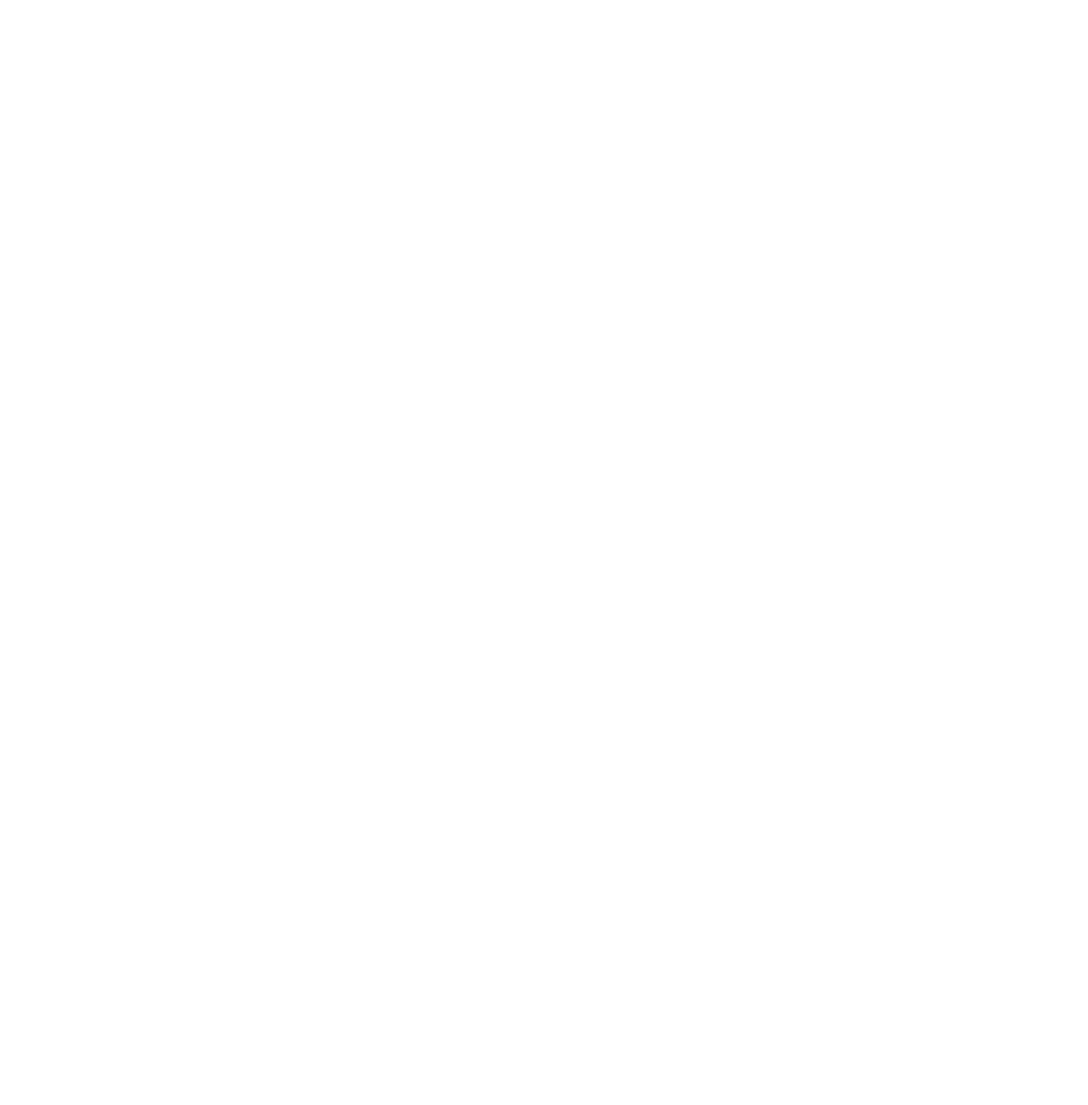
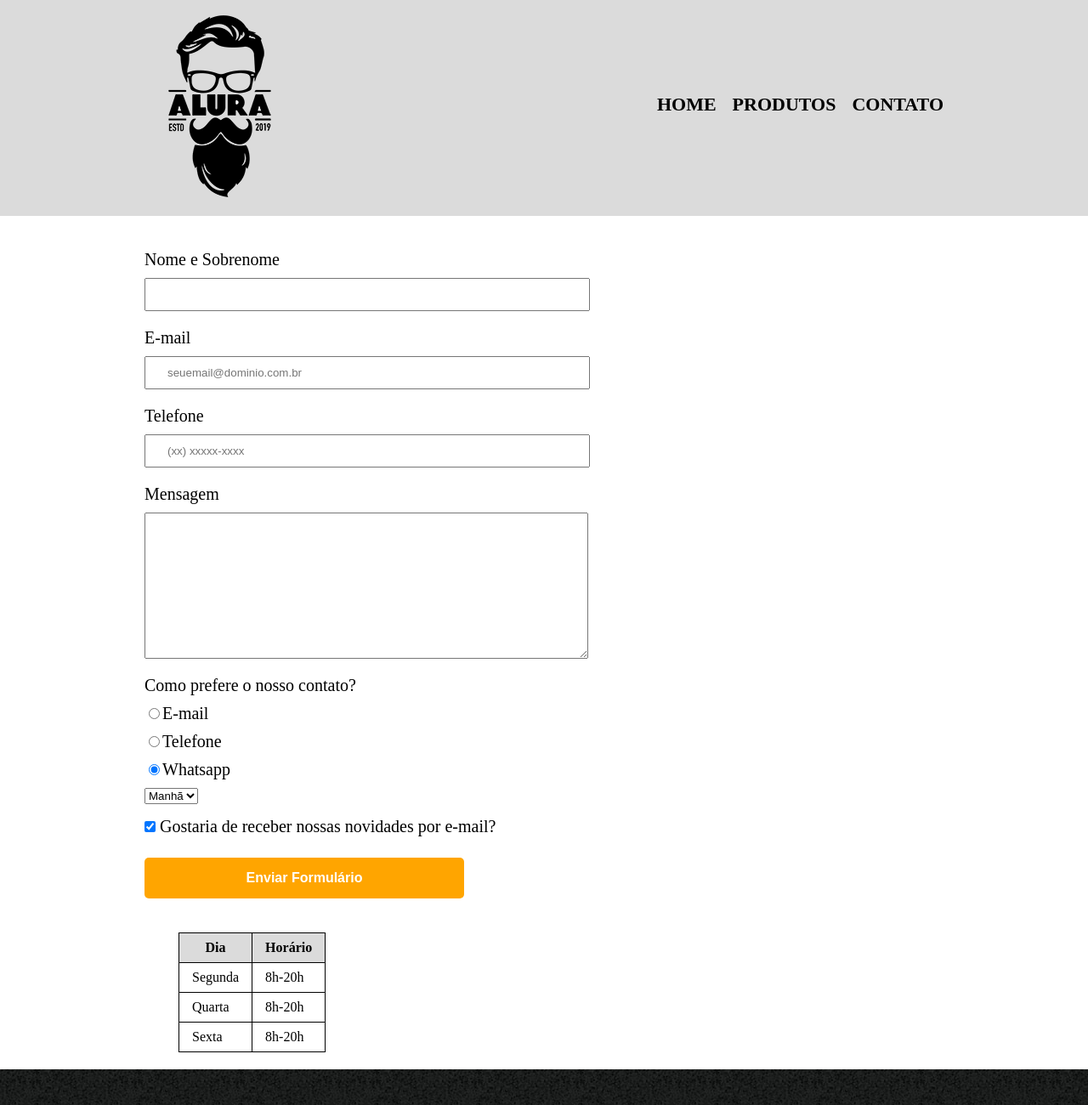
Before and after one commit to leandroVeloso/HTML5_Alura, a plain HTML site: page Contato.html in a window 1280 px wide. Shown: the top 1300 px of the page at 85% size. Before the commit the page ends 800 px from the top, so only its background shows below. Drawn offline with Linux system fonts and the light colour scheme.

Commit message:
Curso 201309 HTML5 Alura - Tabela/Formulário

```diff
--- a/Contato.html
+++ b/Contato.html
@@ -0,0 +1,101 @@
+<!DOCTYPE html>
+<html lang="pt-br">
+<head>
+    <meta charset='utf-8'>
+    <!-- <meta http-equiv='X-UA-Compatible' content='IE=edge'> -->
+    <title>Contato</title>
+    <!-- <meta name='viewport' content='width=device-width, initial-scale=1'> -->
+    <link rel='stylesheet' type='text/css' media='screen' href='reset.css'>
+    <link rel='stylesheet' type='text/css' media='screen' href='style.css'>
+    <!-- <script src='main.js'></script> -->
+</head>
+<body>
+    <header>
+        <div class="caixa">
+
+            <h1><img src="logo.png" alt="Logo da barbearia alura"></h1>
+            <nav>
+                <ul>
+                    <li><a href="Index.html">Home</a></li>
+                    <li><a href="Produtos.html">Produtos</a></li>
+                    <li><a href="Contato.html">Contato</a></li>
+                </ul>
+            </nav>
+        </div>
+    </header>
+
+    <main>
+        <form>
+            <label for="nomeesobrenome">Nome e Sobrenome</label>
+            <input type="text" id="nomeesobrenome" required class="input-padrao">
+
+            <label for="email">E-mail</label>
+            <input type="email" id="email" required class="input-padrao" placeholder="seuemail@dominio.com.br">
+
+            <label for="telefone">Telefone</label>
+            <input type="tel" id="telefone" required class="input-padrao" placeholder="(xx) xxxxx-xxxx">
+
+
+            <label for="mensagem">Mensagem</label>
+            <textarea cols="70" rows="10" id="mensagem" required class="input-padrao"></textarea>
+
+            <fieldset>
+                <legend>
+                    Como prefere o nosso contato?
+                </legend>
+                <label for="radio-email"><input type="radio" name="contato" value="email" id="radio-email">E-mail</label>
+
+                <label for="radio-telefone"><input type="radio" name="contato" value="telefone" id="radio-telefone" >Telefone</label>
+
+                <label for="radio-whatsapp"><input type="radio" name="contato" value="whatsapp" id="radio-whatsapp" checked="checked">Whatsapp</label>
+            </fieldset>
+
+            <fieldset>
+                <select>
+                    <legend>Qual horário prefere ser atendido?</legend>
+                    <option>Manhã</option>
+                    <option>Tarde</option>
+                    <option>Noite</option>
+
+                </select>
+            </fieldset>
+
+            <label>
+                <input type="checkbox" class="checkbox" checked> Gostaria de receber nossas novidades por e-mail?</input>
+            </label>
+
+            <input type="submit" value="Enviar Formulário" class="enviar">
+        </form>
+
+        <table>
+            <thead>
+                <tr>
+                    <th>Dia</th>
+                    <th>Horário</th>
+                </tr>
+            </thead>
+            <tr>
+                <td>Segunda</td>
+                <td>8h-20h</td>
+            </tr>
+            <tr>
+                <td>Quarta</td>
+                <td>8h-20h</td>
+            </tr>
+            <tr>
+                <td>Sexta</td>
+                <td>8h-20h</td>
+            </tr>
+        </table>
+
+
+    </main>
+
+    <footer>
+        <img src="logo-branco.png" alt="Logo da barbearia alura">
+
+        <p class="copyright">&copy; Coopyright Barbearia Alura - 2022</p>
+    </footer>
+
+</body>
+</html>
--- a/main.css
+++ b/main.css
@@ -1,6 +1,3 @@
-body{
-}
-
 p{
     text-align: center;
 }
@@ -11,6 +8,8 @@ em strong{
 
 .tituloPrincipal{
     padding-left: 20px;
+    font-weight: bold;
+    font-size: 30px;
 }
 #missao{
     font-size: 20px
@@ -34,7 +33,7 @@ em strong{
     font-style: italic;
 }
 
-ul{
+.beneficios ul{
     display: inline-block;
     vertical-align: top;
     width: 20%;
--- /dev/null
+++ b/style.css
@@ -0,0 +1,164 @@
+header{
+    background-color: #dbdbdb;
+    padding: 20px 20px;
+}
+
+nav{
+    position: absolute;
+    top: 110px;
+    right: 0px;
+}
+
+.caixa{
+    width: 940px;
+    display: block;
+    position: relative;
+    margin: 0 auto;
+}
+
+html, header, body{
+    margin: 0;
+	padding: 0;
+	border: 0;
+	font-size: 100%;
+	font: inherit;
+	vertical-align: baseline;
+}
+
+nav li{
+    display: inline;
+
+    margin: 0 0 0 15px;
+}
+
+nav a{
+    text-transform: uppercase;
+    color:black;
+    font-weight: bold;
+    font-size: 22px;
+    text-decoration: none;
+}
+
+nav a:hover{
+    color:rgb(191, 204, 127);
+;
+    text-decoration: underline;
+}
+.produtos{
+    padding: 50px 0;
+    width: 940px;
+    margin: 0 auto;
+}
+
+.produtos li{
+    display: inline-block;
+    text-align: center;
+    width: 30%;
+    vertical-align: top;
+    /* background-color: #dbdbdb; */
+    margin: 0 1.5%;
+    padding: 30px 20px;
+    border-color: black;
+    border-width: 2px;
+    border-style: solid;
+    box-sizing: border-box;
+    border-radius: 10px;
+}
+
+.produtos li:hover{
+    border-color: rgb(191, 204, 127);
+}
+
+.produtos li:hover h2{
+    font-size: 34px;
+}
+.produtos li:active{
+    border-color: rgb(89, 135, 120);
+}
+
+.produtos h2{
+    font-size: 30px;
+    font-weight: bold;
+}
+
+.produto-descricao{
+    font-size: 18px;
+}
+
+.produto-preco{
+    margin-top: 10px;
+    font-size: 22px;
+    font-weight: bold;
+}
+
+footer{
+    text-align: center;
+    background: url("bg.jpg");
+    padding: 40px 0;
+}
+
+.copyright{
+    color: #FFFFFF;
+    font-size: 13px;
+    margin-top: 20px;
+
+}
+
+main {
+    width: 940px;
+    margin: 0 auto;
+}
+
+form {
+    margin: 40px 0;
+}
+
+form label, form legend{
+    display: block;
+    font-size: 20px;
+    margin: 0 0 10px;
+}
+
+.input-padrao{
+    display: block;
+    margin: 0 0 20px;
+    padding: 10px 25px;
+    width: 50%;
+}
+
+.checkbox{
+    margin:20px 0;
+}
+
+.enviar{
+    width: 40%;
+    padding: 15px 0;
+    background-color: orange;
+    color: white;
+    font-weight: bold;
+    font-size: 16px;
+    border: none;
+    border-radius: 5px;
+    transition: 1s background;
+    cursor: pointer;
+}
+
+.enviar:hover{
+    background-color: darkgoldenrod;
+    transform: scale(1.1);
+    transition: 1s transform;
+}
+
+table{
+    margin:20px 40px;
+}
+
+thead{
+    background-color: #dbdbdb;
+    font-weight: bold;
+}
+
+td, th{
+    border: 1px solid black;
+    padding: 8px 15px;
+}
```
Also changed, not shown: Index.html (+12 -4 lines), Produtos.html (+1 -1 lines).
